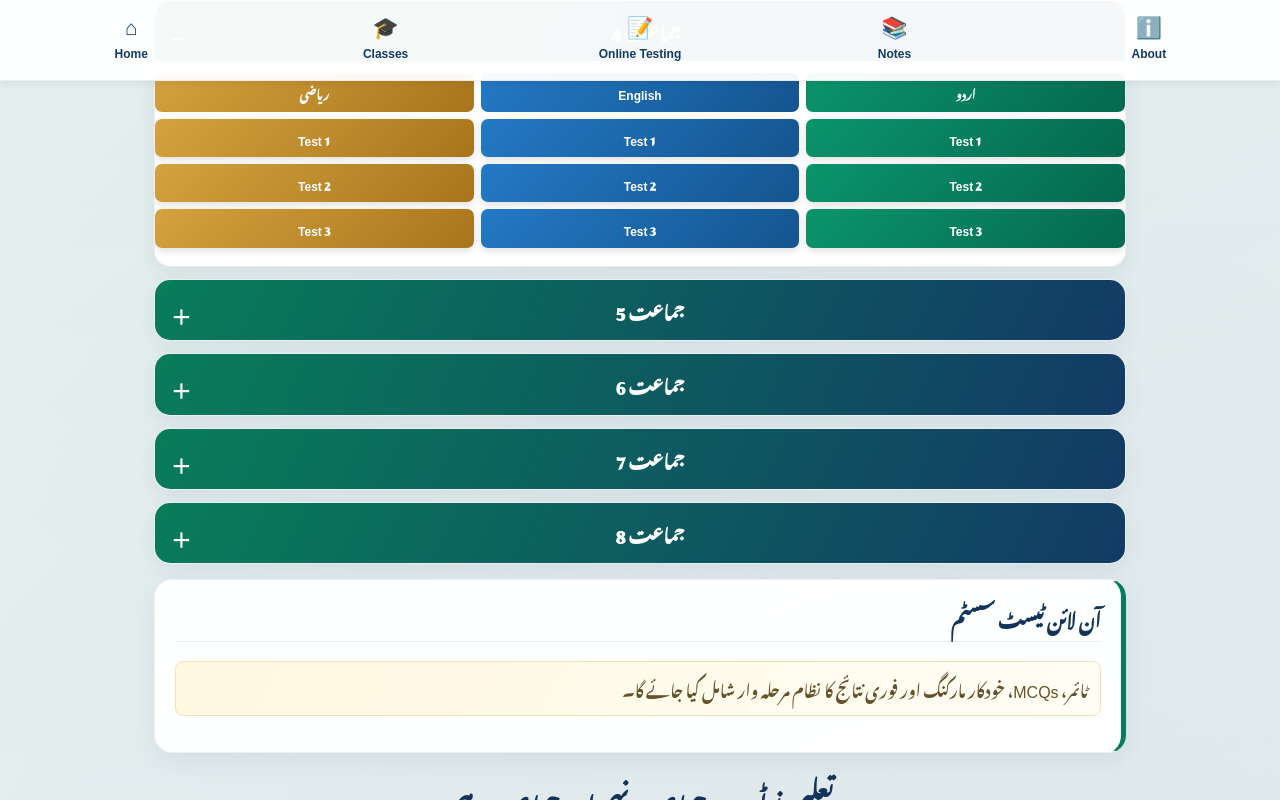
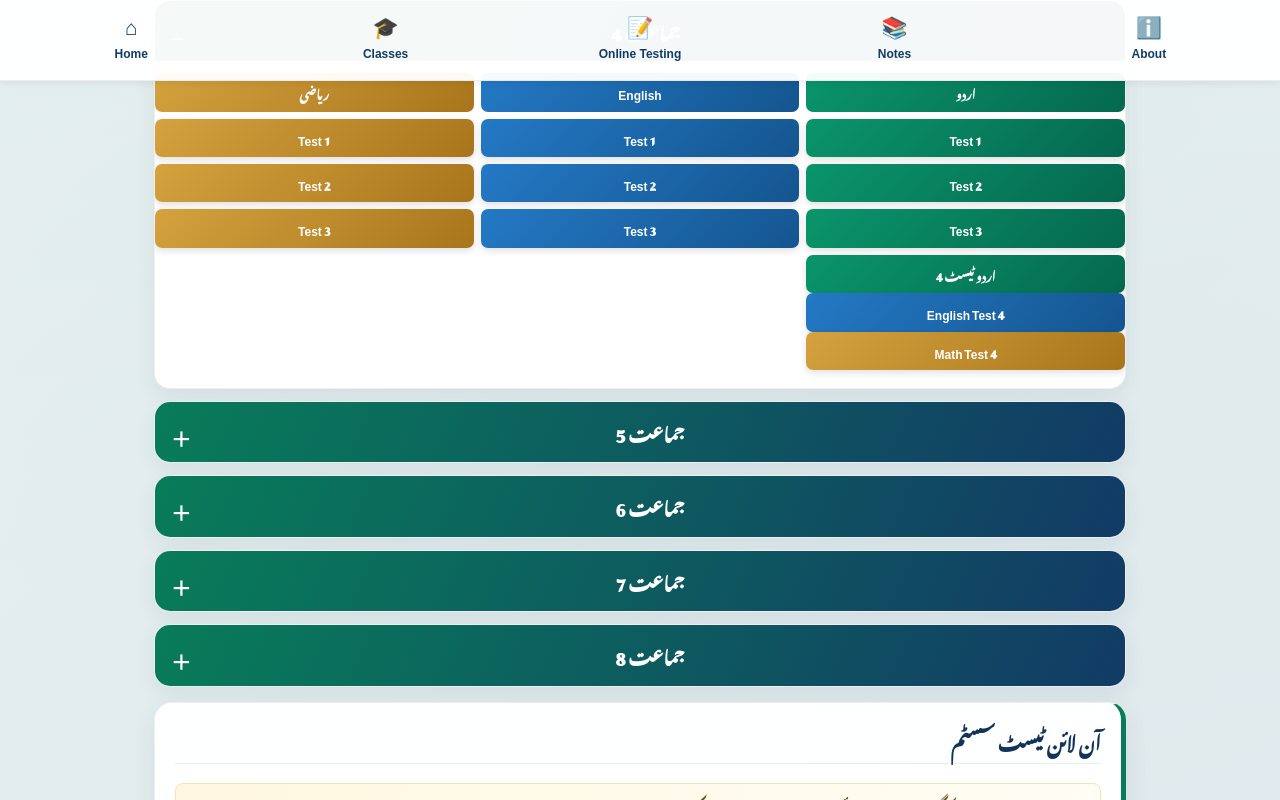
Before and after one commit to shakeelbodla786/HMSANOTES, a plain HTML site: page index.html in a window 1280 px wide. Both pictures are taken after a click on the link "جماعت 4". Shown: the part 1973-2773 px from the top of the page. Drawn offline with Linux system fonts and the light colour scheme; a web font is replaced by a local one.

Commit message:
Update index.html

```diff
--- a/index.html
+++ b/index.html
@@ -741,6 +741,15 @@ HMSA Learning Academy میں خوش آمدید!
   <a class="junior-test urdu" href="grade4-urdu-test3.html">Test 3</a>
   <a class="junior-test english" href="grade4-english-test3.html">Test 3</a>
   <a class="junior-test math" href="grade4-math-test3.html">Test 3</a>
+
+
+<div class="junior-tests">
+    <a class="junior-test urdu" href="grade4-urdu-test4.html">اردو ٹیسٹ 4</a>
+
+    <a class="junior-test english" href="grade4-english-test4.html">English Test 4</a>
+
+    <a class="junior-test math" href="grade4-math-test4.html">Math Test 4</a>
+
 </div>
 </details>
 
```
